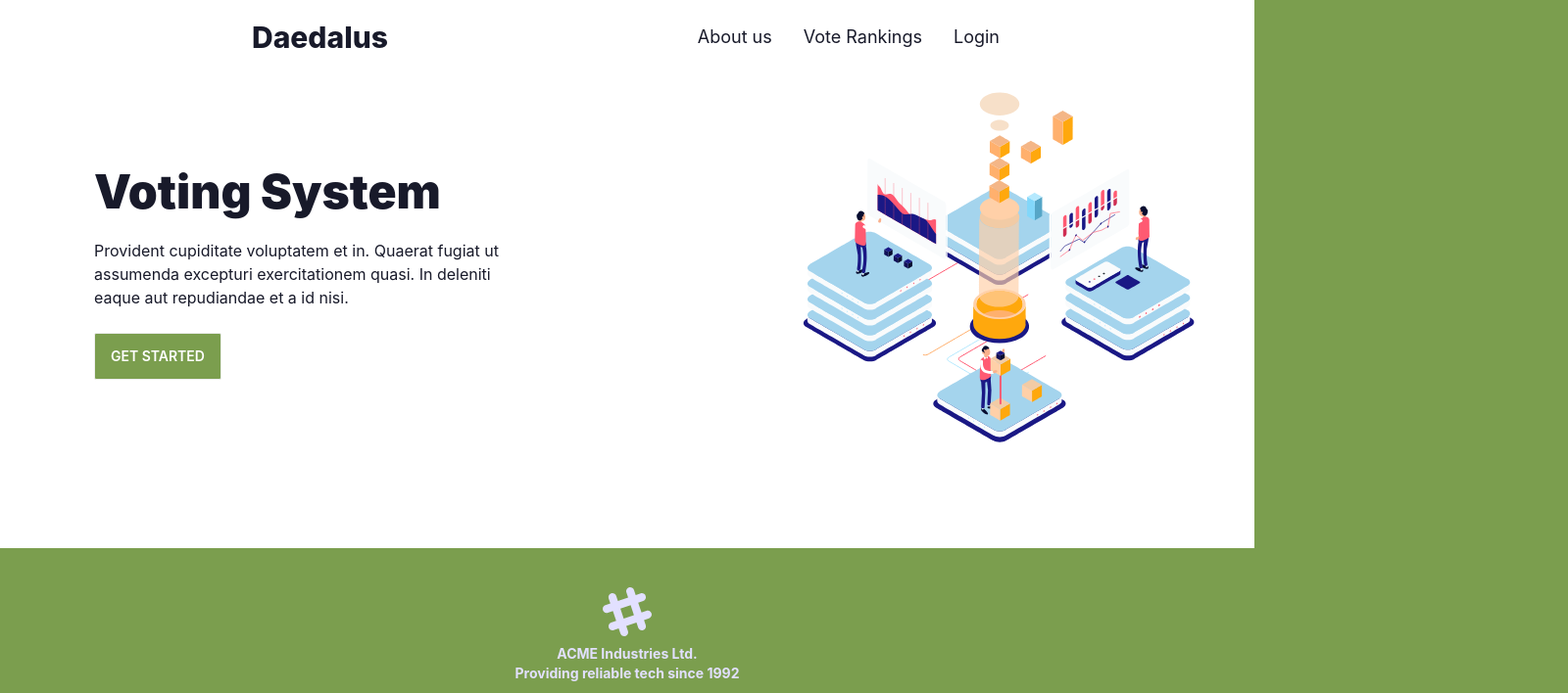
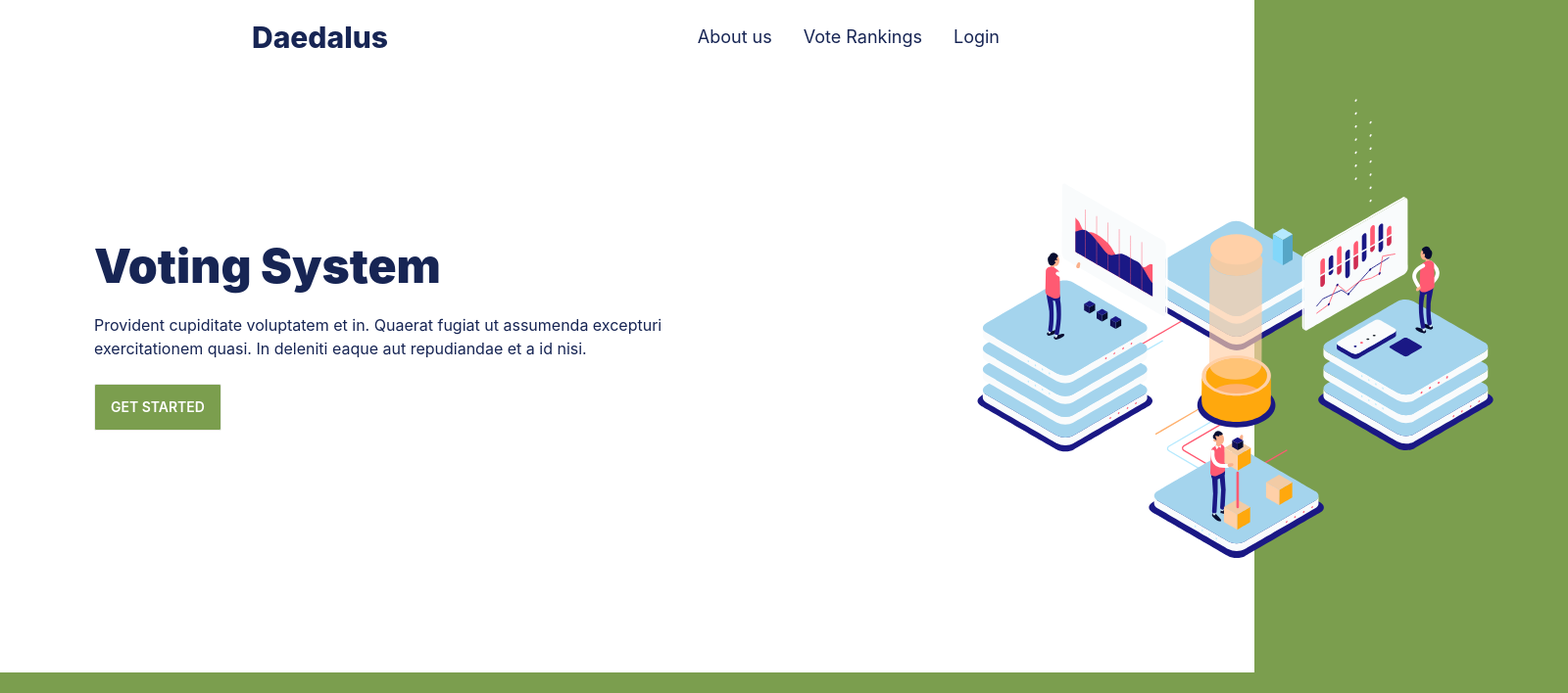
Before and after one commit to ReactPressPHP/voting-system, a React app in the folder frontend/: page / in a window 1280 px wide. Shown: the top 708 px of the page at 98% size, 1600 px wide, since content can reach past the window. Built offline with nearby package versions, Linux system fonts and the light colour scheme; the HTML template or start-up script is replaced by a standard one.

Commit message:
add context and minor layout adjustment

```diff
--- a/frontend/src/App.tsx
+++ b/frontend/src/App.tsx
@@ -1,11 +1,13 @@
 import AuthLayout from "./_auth/AuthLayout";
 import SigninForm from "./_auth/forms/SigninForm";
 import SignupForm from "./_auth/forms/SignupForm";
+import { AuthProvider } from "./contexts/AuthContext";
 import Landing from "./pages/Landing";
 import { BrowserRouter, Routes, Route } from "react-router-dom";
 
 function App() {
   return (
+    <AuthProvider>
       <BrowserRouter>
         <Routes>
           {/* public Routes */}
@@ -16,6 +18,7 @@ function App() {
           </Route>
         </Routes>
       </BrowserRouter>
+    </AuthProvider>
   );
 }
 
--- a/frontend/src/_auth/AuthLayout.tsx
+++ b/frontend/src/_auth/AuthLayout.tsx
@@ -1,9 +1,10 @@
 import { Navigate, Outlet } from "react-router-dom";
 import Navbar from "../components/Navbar";
 import Footer from "../components/Footer";
+import { useAuth } from "../contexts/AuthContext";
 
 const AuthLayout = () => {
-  const isAuthenticated = false;
+  const { isAuthenticated } = useAuth();
   return (
     <>
       {isAuthenticated ? (
--- a/frontend/src/_auth/forms/SigninForm.tsx
+++ b/frontend/src/_auth/forms/SigninForm.tsx
@@ -3,13 +3,15 @@ import Input from "../../components/Input";
 
 const SigninForm = () => {
   return (
-    <div className="flex flex-col bg-base-100 ">
-      <div className="flex flex-col gap-10 pt-52 justify-center items-center">
-        <h1 className="text-5xl normal-case font-extrabold">WELCOME</h1>
-        <form className="flex flex-col gap-10 w-1/2 justify-center items-center ">
+    <div className="flex flex-col bg-base-100">
+      <div className="flex flex-col items-center justify-center gap-10 pt-52">
+        <h1 className="text-5xl font-extrabold normal-case text-blue-950">
+          WELCOME
+        </h1>
+        <form className="flex flex-col items-center justify-center w-1/2 gap-10 ">
           <Input placeholder="ID  or Phone number" type="text" />
           <Input placeholder="Password" type="password" />
-          <div className="flex w-3/4 justify-between items-center text-accent ">
+          <div className="flex items-center justify-between w-3/4 text-accent ">
             <label htmlFor="remember">
               <input type="checkbox" name="remember" className="mr-2" />
               Remember Password
@@ -18,17 +20,17 @@ const SigninForm = () => {
           </div>
         </form>
 
-        <button className="text-white btn bg-accent px-10 rounded-md ">
+        <button className="px-10 text-white rounded-md btn bg-accent ">
           Login
         </button>
       </div>
-      <div className="flex flex-col gap-5   justify-center items-center">
-        <Link to={"/admin-signin"} className=" text-accent font-semibold mt-5">
+      <div className="flex flex-col items-center justify-center gap-5 mb-24">
+        <Link to={"/admin-signin"} className="mt-5 font-semibold text-accent">
           Sign in as an admin
         </Link>
-        <p className="mr-3">
+        <p className="mr-3 text-blue-950">
           Don't have an account?
-          <Link to="/sign-up" className=" text-accent font-semibold  ml-1">
+          <Link to="/sign-up" className="ml-1 font-semibold text-accent">
             Register here
           </Link>
         </p>
--- a/frontend/src/components/Footer.tsx
+++ b/frontend/src/components/Footer.tsx
@@ -1,6 +1,6 @@
 const Footer = () => {
   return (
-    <footer className="footer footer-center p-10 bg-accent text-primary-content">
+    <footer className="p-10 footer footer-center bg-accent text-primary-content">
       <aside>
         <svg
           width="50"
@@ -14,8 +14,8 @@ const Footer = () => {
           <path d="M22.672 15.226l-2.432.811.841 2.515c.33 1.019-.209 2.127-1.23 2.456-1.15.325-2.148-.321-2.463-1.226l-.84-2.518-5.013 1.677.84 2.517c.391 1.203-.434 2.542-1.831 2.542-.88 0-1.601-.564-1.86-1.314l-.842-2.516-2.431.809c-1.135.328-2.145-.317-2.463-1.229-.329-1.018.211-2.127 1.231-2.456l2.432-.809-1.621-4.823-2.432.808c-1.355.384-2.558-.59-2.558-1.839 0-.817.509-1.582 1.327-1.846l2.433-.809-.842-2.515c-.33-1.02.211-2.129 1.232-2.458 1.02-.329 2.13.209 2.461 1.229l.842 2.515 5.011-1.677-.839-2.517c-.403-1.238.484-2.553 1.843-2.553.819 0 1.585.509 1.85 1.326l.841 2.517 2.431-.81c1.02-.33 2.131.211 2.461 1.229.332 1.018-.21 2.126-1.23 2.456l-2.433.809 1.622 4.823 2.433-.809c1.242-.401 2.557.484 2.557 1.838 0 .819-.51 1.583-1.328 1.847m-8.992-6.428l-5.01 1.675 1.619 4.828 5.011-1.674-1.62-4.829z"></path>
         </svg>
         <p className="font-bold">
-          ACME Industries Ltd. <br />
-          Providing reliable tech since 1992
+          ReactPressPHP <br />
+          Providing odd tech stacks since BC
         </p>
         <p>Copyright © 2023 - All right reserved</p>
       </aside>
--- a/frontend/src/components/Hero.tsx
+++ b/frontend/src/components/Hero.tsx
@@ -1,22 +1,31 @@
 import Lottie from "lottie-react";
+import heroAnimation from "../assets/tech-2.json";
+import { useNavigate } from "react-router-dom";
+import { useAuth } from "../contexts/AuthContext";
 
-import heroAnimation from "../assets/tech-2.json";
 export default function Hero() {
+  const { isAuthenticated } = useAuth();
+  const navigate = useNavigate();
   return (
-    <div className="bg-white hero min-h-[calc(100vh-15rem)]">
+    <div className="bg-white hero min-h-[calc(100vh-270px)]">
       <div className="flex-col lg:gap-60 max-w-[100rem] hero-content lg:flex-row-reverse">
         <Lottie
-          className="lg:w-full md:w-[30rem] sm:w-[25rem]"
+          className="lg:w-[75rem] md:w-[30rem] sm:w-[25rem]"
           animationData={heroAnimation}
         />
         <div className="flex flex-col lg:pl-20 lg:items-start sm:items-center">
-          <h1 className="text-5xl font-black">Voting System</h1>
-          <p className="py-6">
+          <h1 className="text-5xl font-black text-blue-950">Voting System</h1>
+          <p className="py-6 text-blue-950 lg:px-0 sm:px-32 sm:text-center lg:text-left">
             Provident cupiditate voluptatem et in. Quaerat fugiat ut assumenda
             excepturi exercitationem quasi. In deleniti eaque aut repudiandae et
             a id nisi.
           </p>
-          <button className="text-white btn bg-accent">Get Started</button>
+          <button
+            onClick={() => navigate(isAuthenticated ? "/app" : "/sign-in")}
+            className="text-white btn bg-accent hover:bg-second"
+          >
+            GET STARTED
+          </button>
         </div>
       </div>
     </div>
--- a/frontend/src/components/Navbar.tsx
+++ b/frontend/src/components/Navbar.tsx
@@ -2,14 +2,17 @@ import { Link } from "react-router-dom";
 
 export default function Navbar() {
   return (
-    <div className="  navbar lg:px-60 md:px-20 fixed bg-base-100 z-50">
+    <div className="fixed z-50 navbar lg:px-60 md:px-20 bg-base-100">
       <div className="flex-1">
-        <a className="text-3xl font-extrabold normal-case btn btn-ghost">
+        <Link
+          to={"/"}
+          className="text-3xl font-extrabold normal-case btn btn-ghost text-blue-950"
+        >
           Daedalus
-        </a>
+        </Link>
       </div>
       <div className="flex-none">
-        <ul className="px-1 text-lg menu menu-horizontal">
+        <ul className="px-1 text-lg menu menu-horizontal text-blue-950">
           <li>
             <Link to="/">About us</Link>
           </li>
--- /dev/null
+++ b/frontend/src/contexts/AuthContext.tsx
@@ -0,0 +1,25 @@
+import { createContext, useContext, useState } from "react";
+
+const AuthContext = createContext();
+
+function AuthProvider({ children }) {
+  const [isAuthenticated, setIsAuthenticated] = useState(false);
+  return (
+    <AuthContext.Provider
+      value={{
+        isAuthenticated,
+      }}
+    >
+      {children}
+    </AuthContext.Provider>
+  );
+}
+
+function useAuth() {
+  const context = useContext(AuthContext);
+  if (context === undefined)
+    throw new Error("AuthContext is used outside AuthProvider");
+  return context;
+}
+
+export { AuthProvider, useAuth };
--- a/frontend/src/pages/Landing.tsx
+++ b/frontend/src/pages/Landing.tsx
@@ -7,7 +7,6 @@ export default function Landing() {
     <main>
       <Navbar />
       <Hero />
-      <Footer />
     </main>
   );
 }
--- a/frontend/tailwind.config.js
+++ b/frontend/tailwind.config.js
@@ -5,6 +5,7 @@ export default {
     extend: {
       colors: {
         accent: "#7B9E4E",
+        second: "#5d5dde",
       },
     },
   },
```
Lines whose indentation alone changed are shown as unchanged.
